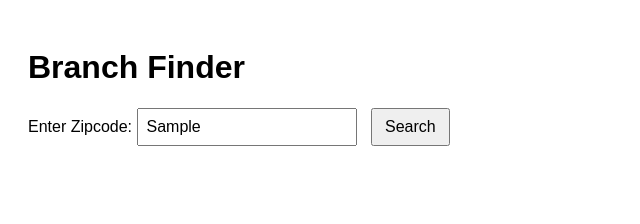
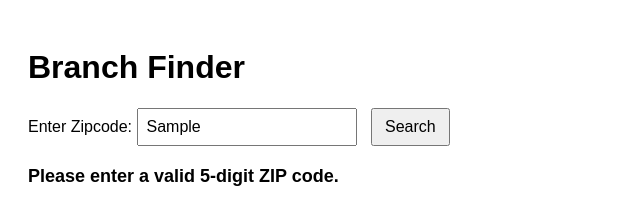
Before and after one commit to JproutySE/zipcode-branch-finder, a plain HTML site: page index.html in a window 1280 px wide. Both pictures are taken after typing "Sample" into the empty fields and a click on the button "Search". Shown: the whole page, without its empty margins (0-640 px from the left). Drawn offline with Linux system fonts and the light colour scheme.

Commit message:
Update index.html

```diff
--- a/index.html
+++ b/index.html
@@ -34,82 +34,83 @@
   <div id="result"></div>
 
   <script>
-const zipCodes = {
-  Knoxville: [
-    "37701", "37705", "37708", "37709", "37710", "37714", "37715", "37716", "37721", "37722", "37724", "37725",
-    "37729", "37737", "37738", "37742", "37748", "37752", "37754", "37757", "37760", "37763", "37764", "37766",
-    "37769", "37771", "37772", "37774", "37777", "37779", "37801", "37803", "37804", "37806", "37807", "37813",
-    "37814", "37820", "37821", "37825", "37828", "37830", "37840", "37845", "37848", "37849", "37853", "37861",
-    "37862", "37863", "37865", "37866", "37870", "37871", "37876", "37877", "37879", "37886", "37888", "37890",
-    "37902", "37909", "37912", "37914", "37915", "37916", "37917", "37918", "37919", "37920", "37921", "37922",
-    "37923", "37924", "37929", "37931", "37931", "37932", "37932", "37934", "37934", "37938", "37938", "37996"
-  ],
-  Nashville: [
-    "37012", "37013", "37014", "37015", "37022", "37027", "37030", "37031", "37032", "37035", "37036", "37040",
-    "37042", "37043", "37046", "37048", "37049", "37057", "37060", "37062", "37064", "37066", "37067", "37069",
-    "37072", "37073", "37074", "37075", "37076", "37080", "37082", "37085", "37086", "37087", "37090", "37115",
-    "37122", "37127", "37128", "37129", "37130", "37135", "37138", "37141", "37143", "37145", "37146", "37148",
-    "37151", "37153", "37167", "37172", "37174", "37179", "37184", "37186", "37187", "37188", "37189", "37201",
-    "37203", "37204", "37205", "37206", "37207", "37208", "37209", "37210", "37211", "37212", "37213", "37214",
-    "37215", "37216", "37217", "37218", "37219", "37220", "37221", "38501", "38506", "38544", "38545", "38547",
-    "38548", "38552", "38560", "38563", "38564", "38567", "38569", "38582", "38501", "38506", "38544", "40109",
-    "40003", "40004", "40008", "40009", "40010", "40011", "40012", "40013", "40014", "40019", "40022", "40023",
-    "40025", "40026", "40031", "40033", "40037", "40040", "40046", "40047", "40050", "40051", "40052", "40055",
-    "40056", "40057", "40059", "40060", "40062", "40065", "40067", "40068", "40069", "40070", "40071", "40076",
-    "40078", "40107", "40108", "40109", "40110", "40115", "40117", "40118", "40119", "40121", "40140", "40142",
-    "40143", "40144", "40145", "40146", "40150", "40152", "40155", "40160", "40162", "40165", "40175", "40176",
-    "40177", "40178", "40202", "40203", "40204", "40205", "40206", "40207", "40208", "40209", "40210", "40211",
-    "40212", "40213", "40214", "40215", "40216", "40217", "40218", "40219", "40220", "40222", "40223", "40228",
-    "40229", "40241", "40242", "40243", "40245", "40258", "40272", "40291", "40299", "40324", "40328", "40330",
-    "40342", "40347", "40353", "40356", "40361", "40370", "40372", "40379", "40383", "40390", "40391", "40403",
-    "40422", "40440", "40444", "40461", "40464", "40468", "40475", "40502", "40503", "40503", "40504", "40505",
-    "40507", "40508", "40509", "40510", "40511", "40513", "40514", "40515", "40516", "40517", "40601", "41008",
-    "41031", "42127", "42160", "42207", "42210", "42259", "42285", "42701", "42712", "42713", "42716", "42718",
-    "42721", "42722", "42724", "42726", "42729", "42732", "42740", "42743", "42746", "42748", "42749", "42754",
-    "42757", "42762", "42764", "42765", "42776", "42782", "42784", "42788", "47106", "47111", "47112", "47117",
-    "47119", "47122", "47124", "47126", "47129", "47130", "47135", "47136", "47143", "47150", "47161", "47164",
-    "47165", "47167", "47172"
-  ],
-  Absolute: [
-    "40109", "40003", "40004", "40008", "40009", "40010", "40011", "40012", "40013", "40014", "40019", "40022",
-    "40023", "40025", "40026", "40031", "40033", "40037", "40040", "40046", "40047", "40050", "40051", "40052",
-    "40055", "40056", "40057", "40059", "40060", "40062", "40065", "40067", "40068", "40069", "40070", "40071",
-    "40076", "40078", "40107", "40108", "40109", "40110", "40115", "40117", "40118", "40119", "40121", "40140",
-    "40142", "40143", "40144", "40145", "40146", "40150", "40152", "40155", "40160", "40162", "40165", "40175",
-    "40176", "40177", "40178", "40202", "40203", "40204", "40205", "40206", "40207", "40208", "40209", "40210",
-    "40211", "40212", "40213", "40214", "40215", "40216", "40217", "40218", "40219", "40220", "40222", "40223",
-    "40228", "40229", "40241", "40242", "40243", "40245", "40258", "40272", "40291", "40299", "40324", "40328",
-    "40330", "40342", "40347", "40353", "40356", "40361", "40370", "40372", "40379", "40383", "40390", "40391",
-    "40403", "40422", "40440", "40444", "40461", "40464", "40468", "40475", "40502", "40503", "40503", "40504",
-    "40505", "40507", "40508", "40509", "40510", "40511", "40513", "40514", "40515", "40516", "40517", "40601",
-    "41008", "41031", "42127", "42160", "42207", "42210", "42259", "42285", "42701", "42712", "42713", "42716",
-    "42718", "42721", "42722", "42724", "42726", "42729", "42732", "42740", "42743", "42746", "42748", "42749",
-    "42754", "42757", "42762", "42764", "42765", "42776", "42782", "42784", "42788", "47106", "47111", "47112",
-    "47117", "47119", "47122", "47124", "47126", "47129", "47130", "47135", "47136", "47143", "47150", "47161",
-    "47164", "47165", "47167", "47172"
-  ],
-  Dales: [
-    "37302", "37307", "37310", "37311", "37312", "37323", "37336", "37341", "37343", "37353", "37363", "37412",
-    "37421", "37302", "37307", "37308", "37309", "37310", "37311", "37320", "37364", "37312", "37323", "37315",
-    "37336", "37341", "37343", "37353", "37351", "37361", "37362", "37363", "37415", "37379", "37384", "37373",
-    "37377", "37419", "37350", "37401", "37402", "37403", "37404", "37405", "37406", "37407", "37408", "37409",
-    "37410", "37411", "37412", "37413", "37414", "37415", "37416", "37419", "37421", "37422", "37424", "37450"
-  ]
+    const branchData = {
+      Knoxville: [...new Set([
+        "37701","37705","37708","37709","37710","37714","37715","37716","37721","37722","37724","37725",
+        "37729","37737","37738","37742","37748","37752","37754","37757","37760","37763","37764","37766",
+        "37769","37771","37772","37774","37777","37779","37801","37803","37804","37806","37807","37813",
+        "37814","37820","37821","37825","37828","37830","37840","37845","37848","37849","37853","37861",
+        "37862","37863","37865","37866","37870","37871","37876","37877","37879","37886","37888","37890",
+        "37902","37909","37912","37914","37915","37916","37917","37918","37919","37920","37921","37922",
+        "37923","37924","37929","37931","37932","37934","37938","37996"
+      ])],
+      Nashville: [...new Set([
+        "37012","37013","37014","37015","37022","37027","37030","37031","37032","37035","37036","37040",
+        "37042","37043","37046","37048","37049","37057","37060","37062","37064","37066","37067","37069",
+        "37072","37073","37074","37075","37076","37080","37082","37085","37086","37087","37090","37115",
+        "37122","37127","37128","37129","37130","37135","37138","37141","37143","37145","37146","37148",
+        "37151","37153","37167","37172","37174","37179","37184","37186","37187","37188","37189","37201",
+        "37203","37204","37205","37206","37207","37208","37209","37210","37211","37212","37213","37214",
+        "37215","37216","37217","37218","37219","37220","37221","38501","38506","38544","38545","38547",
+        "38548","38552","38560","38563","38564","38567","38569","38582","40003","40004","40008","40009",
+        "40010","40011","40012","40013","40014","40019","40022","40023","40025","40026","40031","40033",
+        "40037","40040","40046","40047","40050","40051","40052","40055","40056","40057","40059","40060",
+        "40062","40065","40067","40068","40069","40070","40071","40076","40078","40107","40108","40109",
+        "40110","40115","40117","40118","40119","40121","40140","40142","40143","40144","40145","40146",
+        "40150","40152","40155","40160","40162","40165","40175","40176","40177","40178","40202","40203",
+        "40204","40205","40206","40207","40208","40209","40210","40211","40212","40213","40214","40215",
+        "40216","40217","40218","40219","40220","40222","40223","40228","40229","40241","40242","40243",
+        "40245","40258","40272","40291","40299","40324","40328","40330","40342","40347","40353","40356",
+        "40361","40370","40372","40379","40383","40390","40391","40403","40422","40440","40444","40461",
+        "40464","40468","40475","40502","40503","40504","40505","40507","40508","40509","40510","40511",
+        "40513","40514","40515","40516","40517","40601","41008","41031","42127","42160","42207","42210",
+        "42259","42285","42701","42712","42713","42716","42718","42721","42722","42724","42726","42729",
+        "42732","42740","42743","42746","42748","42749","42754","42757","42762","42764","42765","42776",
+        "42782","42784","42788","47106","47111","47112","47117","47119","47122","47124","47126","47129",
+        "47130","47135","47136","47143","47150","47161","47164","47165","47167","47172"
+      ])],
+      Absolute: [...new Set([
+        "40109","40003","40004","40008","40009","40010","40011","40012","40013","40014","40019","40022",
+        "40023","40025","40026","40031","40033","40037","40040","40046","40047","40050","40051","40052",
+        "40055","40056","40057","40059","40060","40062","40065","40067","40068","40069","40070","40071",
+        "40076","40078","40107","40108","40110","40115","40117","40118","40119","40121","40140","40142",
+        "40143","40144","40145","40146","40150","40152","40155","40160","40162","40165","40175","40176",
+        "40177","40178","40202","40203","40204","40205","40206","40207","40208","40209","40210","40211",
+        "40212","40213","40214","40215","40216","40217","40218","40219","40220","40222","40223","40228",
+        "40229","40241","40242","40243","40245","40258","40272","40291","40299","40324","40328","40330",
+        "40342","40347","40353","40356","40361","40370","40372","40379","40383","40390","40391","40403",
+        "40422","40440","40444","40461","40464","40468","40475","40502","40503","40504","40505","40507",
+        "40508","40509","40510","40511","40513","40514","40515","40516","40517","40601","41008","41031",
+        "42127","42160","42207","42210","42259","42285","42701","42712","42713","42716","42718","42721",
+        "42722","42724","42726","42729","42732","42740","42743","42746","42748","42749","42754","42757",
+        "42762","42764","42765","42776","42782","42784","42788","47106","47111","47112","47117","47119",
+        "47122","47124","47126","47129","47130","47135","47136","47143","47150","47161","47164","47165",
+        "47167","47172"
+      ])],
+      Dales: [...new Set([
+        "37302","37307","37310","37311","37312","37323","37336","37341","37343","37353","37363","37412",
+        "37421","37308","37309","37320","37364","37315","37351","37361","37362","37415","37379","37384",
+        "37373","37377","37419","37350","37401","37402","37403","37404","37405","37406","37407","37408",
+        "37409","37410","37411","37413","37414","37416","37422","37424","37450"
+      ])]
     };
+
     function findBranch() {
       const zipcode = document.getElementById("zipcodeInput").value.trim();
-  let branchName = "No branch found for this zipcode.";
-
-  for (const branch in branchData) {
-    if (branchData[branch].includes(zipcode)) {
-      branchName = branch;
-      break;
-    }
+      if (!zipcode.match(/^\d{5}$/)) {
+        document.getElementById("result").innerText = "Please enter a valid 5-digit ZIP code.";
+        return;
       }
 
-  document.getElementById("result").innerText = branchName;
+      const matchedBranches = Object.entries(branchData)
+        .filter(([branch, zips]) => zips.includes(zipcode))
+        .map(([branch]) => branch);
+
+      document.getElementById("result").innerText =
+        matchedBranches.length
+          ? `Zip code found in: ${matchedBranches.join(", ")}`
+          : "No branch found for this zipcode.";
     }
-
   </script>
 </body>
 </html>
```
Lines whose indentation alone changed are shown as unchanged.
